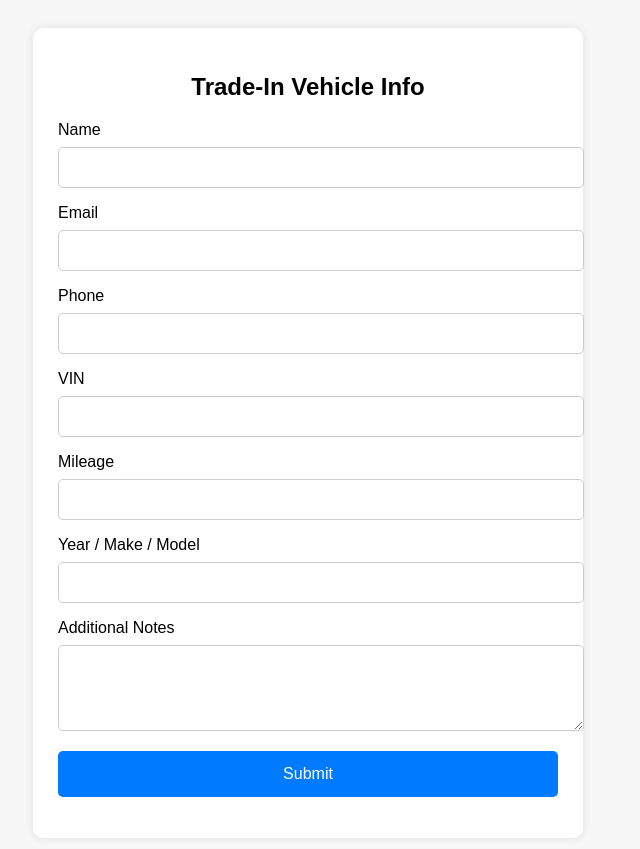
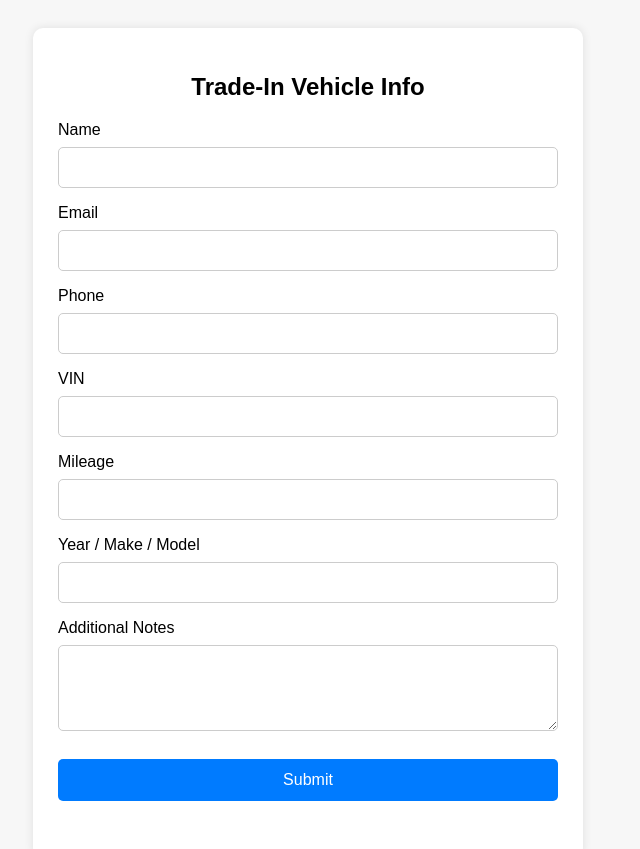
Before and after one commit to KGarcia82/trade-form, a plain HTML site: page index.html in a window 1280 px wide. Shown: the whole page, without its empty margins (332-972 px from the left). Drawn offline with Linux system fonts and the light colour scheme.

Commit message:
Add files via upload

```diff
--- a/index.html
+++ b/index.html
@@ -22,21 +22,19 @@
       text-align: center;
       margin-bottom: 20px;
     }
-    input, textarea {
+    input, textarea, button {
       width: 100%;
       padding: 12px;
       margin-top: 8px;
       margin-bottom: 16px;
       border: 1px solid #ccc;
       border-radius: 5px;
+      box-sizing: border-box;
     }
     button {
       background: #007BFF;
       color: white;
       border: none;
-      padding: 14px;
-      width: 100%;
-      border-radius: 5px;
       font-size: 16px;
       cursor: pointer;
     }
@@ -54,7 +52,7 @@
 <body>
   <div class="container">
     <h2>Trade-In Vehicle Info</h2>
-    <form id="tradeForm" method="POST" enctype="multipart/form-data">
+    <form id="tradeForm">
       <label for="name">Name</label>
       <input type="text" id="name" name="Name" required>
 
```
